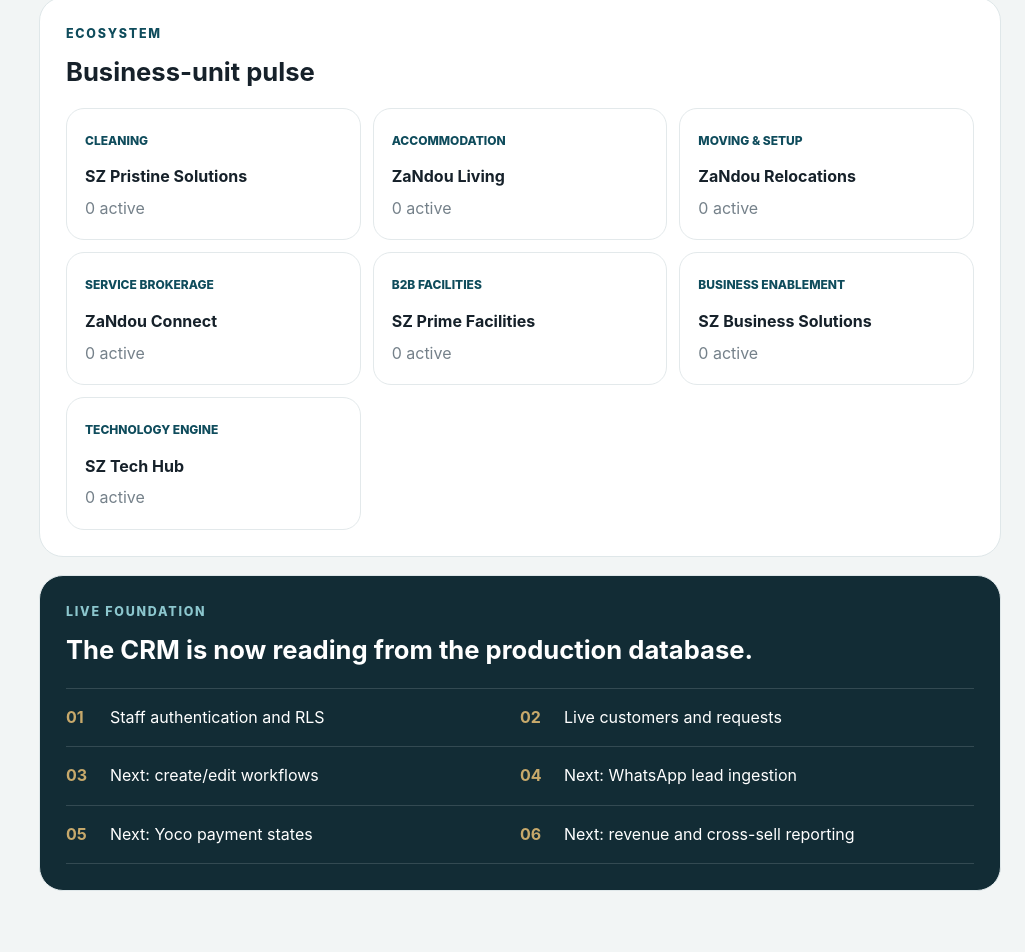
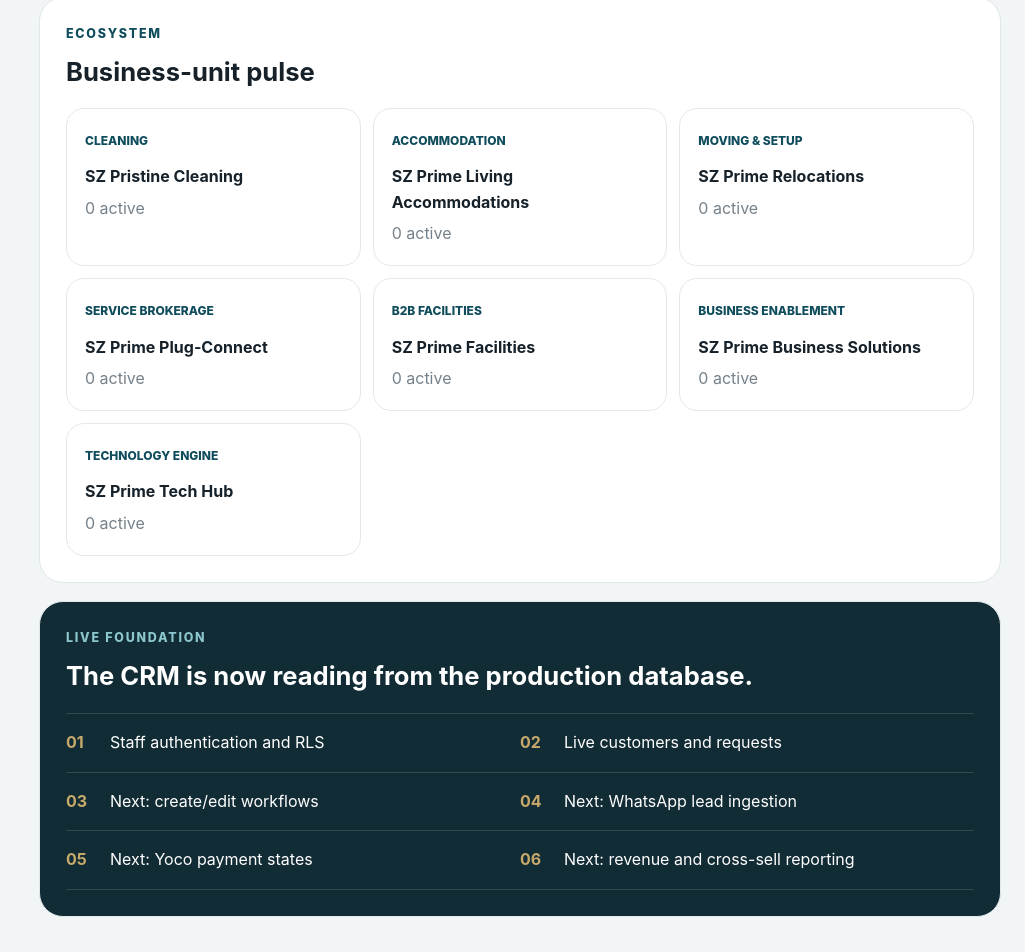
Before and after one commit to SedzaniZane/sz-prime-solutions, a Next.js app: page /ops in a window 1280 px wide. Shown: the part 886-1838 px from the top of the page, without its empty margins (255-1280 px from the left). Built offline with nearby package versions, Linux system fonts and the light colour scheme; no server answers; the database is empty.

Commit message:
brand: adopt final SZ Prime business-unit names

```diff
--- a/app/ops/page.tsx
+++ b/app/ops/page.tsx
@@ -2,23 +2,23 @@ import "./ops.css";
 import { createClient } from "@/utils/supabase/server";
 
 const unitLabels: Record<string, string> = {
-  sz_pristine: "SZ Pristine Solutions",
-  zandou_living: "ZaNdou Living",
-  zandou_relocations: "ZaNdou Relocations",
-  zandou_connect: "ZaNdou Connect",
-  sz_prime_facilities: "SZ Prime Facilities",
-  sz_business_solutions: "SZ Business Solutions",
-  sz_tech_hub: "SZ Tech Hub",
+  pristine_cleaning: "SZ Pristine Cleaning",
+  prime_living: "SZ Prime Living Accommodations",
+  prime_relocations: "SZ Prime Relocations",
+  prime_plug_connect: "SZ Prime Plug-Connect",
+  prime_facilities: "SZ Prime Facilities",
+  prime_business_solutions: "SZ Prime Business Solutions",
+  prime_tech_hub: "SZ Prime Tech Hub",
 };
 
 const unitCategories: Record<string, string> = {
-  sz_pristine: "Cleaning",
-  zandou_living: "Accommodation",
-  zandou_relocations: "Moving & setup",
-  zandou_connect: "Service brokerage",
-  sz_prime_facilities: "B2B facilities",
-  sz_business_solutions: "Business enablement",
-  sz_tech_hub: "Technology engine",
+  pristine_cleaning: "Cleaning",
+  prime_living: "Accommodation",
+  prime_relocations: "Moving & setup",
+  prime_plug_connect: "Service brokerage",
+  prime_facilities: "B2B facilities",
+  prime_business_solutions: "Business enablement",
+  prime_tech_hub: "Technology engine",
 };
 
 const unitKeys = Object.keys(unitLabels);
```
